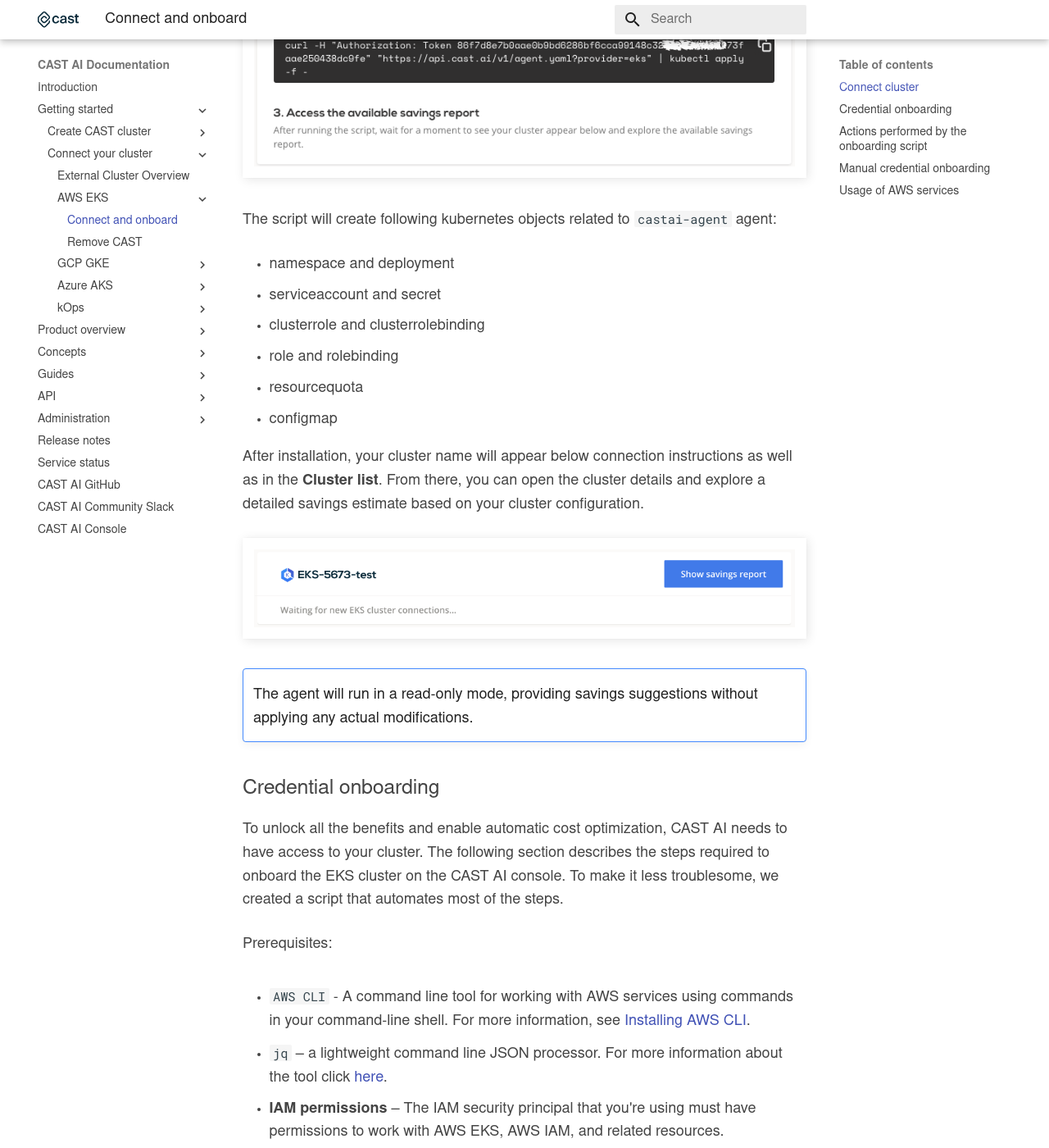
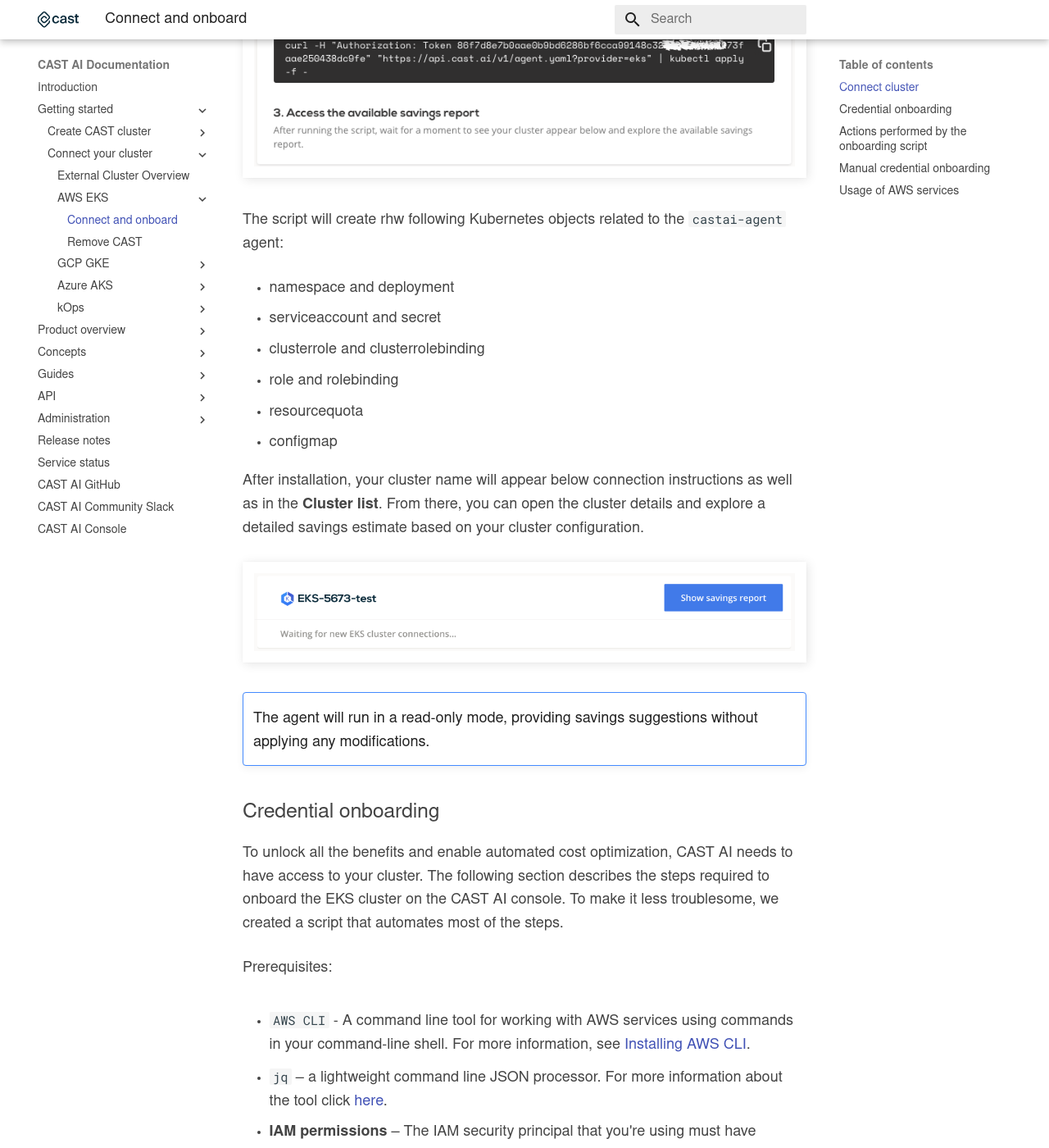
Before and after one commit to castai/docs, an MkDocs documentation site: the page built from docs/getting-started/external-cluster/eks/eks.md, in a window 1280 px wide and 1400 px high, scrolled down 560 px. Shown: the whole window at 82% size. Built offline with MkDocs 1.6.1 and Material for MkDocs 9.7.7, drawn with Linux system fonts in a browser that asks for light colours; some web fonts are replaced; some of the changed text lies outside the part shown.

Commit message:
Update eks.md

```diff
--- a/docs/getting-started/external-cluster/eks/eks.md
+++ b/docs/getting-started/external-cluster/eks/eks.md
@@ -6,11 +6,11 @@
 
 ## Connect cluster
 
-To connect your cluster, [log in to the CAST AI console](https://console.cast.ai/external-clusters/new) and navigate to **Connect cluster** window, [**EKS**](https://console.cast.ai/external-clusters/new#eks) tab. Copy the provided script and run it in your terminal or cloud shell. Make sure that kubectl is installed and can access your cluster.
+To connect your cluster, [log into the CAST AI console](https://console.cast.ai/external-clusters/new) and navigate to the **Connect cluster** window, [**EKS**](https://console.cast.ai/external-clusters/new#eks) tab. Copy the provided script and run it in your terminal or cloud shell. Make sure that kubectl is installed and can access your cluster.
 
 ![img.png](../../screenshots/connect-cluster-2.png)
 
-The script will create following kubernetes objects related to `castai-agent` agent:
+The script will create rhw following Kubernetes objects related to the `castai-agent` agent:
 
 - namespace and deployment
 - serviceaccount and secret
@@ -24,11 +24,11 @@
 ![img.png](../../screenshots/connect-cluster-3.png)
 
 !!! note ""
-    The agent will run in a read-only mode, providing savings suggestions without applying any actual modifications.
+    The agent will run in a read-only mode, providing savings suggestions without applying any modifications.
 
 ## Credential onboarding
 
-To unlock all the benefits and enable automatic cost optimization, CAST AI needs to have access to your cluster. The following
+To unlock all the benefits and enable automated cost optimization, CAST AI needs to have access to your cluster. The following
 section describes the steps required to onboard the EKS cluster on the CAST AI console. To make it less troublesome, we created
 a script that automates most of the steps.
 
```
